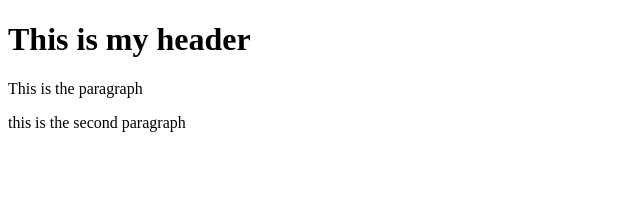
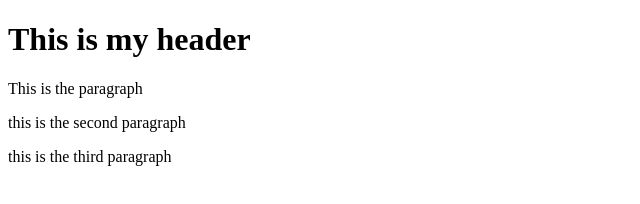
Before and after one commit to dev-14/git-test, a website: page index.html in a window 1280 px wide. Shown: the whole page, without its empty margins (0-640 px from the left). Drawn offline with Linux system fonts and the light colour scheme.

Commit message:
fourth commit

```diff
--- a/index.html
+++ b/index.html
@@ -9,5 +9,6 @@
     <h1>This is my header</h1>
     <p>This is the paragraph</p>
     <p>this is the second paragraph</p>
+    <p>this is the third paragraph</p>
 </body>
 </html>
```
Also changed, not shown: package.json (added, +24 -0 lines), 2 other files.
